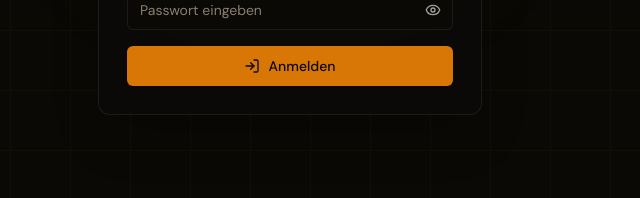
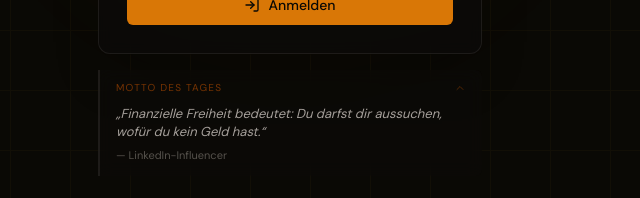
Before and after one commit to JensFZ/expense-tracker, a Next.js app: page /login in a window 1280 px wide. Shown: the part 510-708 px from the top of the page, without its empty margins (350-990 px from the left). Built offline with nearby package versions, Linux system fonts and the light colour scheme; no server answers; the database is empty.

Commit message:
motd umbau

```diff
--- a/app/login/page.tsx
+++ b/app/login/page.tsx
@@ -5,7 +5,9 @@ import { useRouter } from "next/navigation";
 import { Input } from "@/components/ui/input";
 import { Label } from "@/components/ui/label";
 import { Button } from "@/components/ui/button";
-import { Eye, EyeOff, LogIn, ShieldCheck } from "lucide-react";
+import { ChevronDown, Eye, EyeOff, LogIn, ShieldCheck } from "lucide-react";
+import { cn } from "@/lib/utils";
+import { getDailyMotto } from "@/lib/motd";
 import { SetupDialog } from "@/components/users/setup-dialog";
 
 export default function LoginPage() {
@@ -16,6 +18,8 @@ export default function LoginPage() {
   const [showPw, setShowPw] = useState(false);
   const [error, setError] = useState<string | null>(null);
   const [loading, setLoading] = useState(false);
+  const [mottoOpen, setMottoOpen] = useState(true);
+  const motto = getDailyMotto();
 
   // 2FA step
   const [pendingToken, setPendingToken] = useState<string | null>(null);
@@ -217,6 +221,24 @@ export default function LoginPage() {
             </>
           )}
         </div>
+
+        {/* Motto des Tages */}
+        <div className="mt-4 border-l-2 border-amber-700/30 rounded-r-md bg-stone-950/50 backdrop-blur-sm overflow-hidden">
+          <button
+            type="button"
+            onClick={() => setMottoOpen((o) => !o)}
+            className="w-full flex items-center justify-between px-4 py-2.5 text-left"
+          >
+            <p className="text-[10px] uppercase tracking-[0.12em] text-amber-700/60">Motto des Tages</p>
+            <ChevronDown className={cn("w-3 h-3 text-amber-700/40 transition-transform duration-200", mottoOpen && "rotate-180")} />
+          </button>
+          {mottoOpen && (
+            <div className="px-4 pb-3">
+              <p className="text-stone-400 text-[13px] leading-snug italic">&bdquo;{motto.text}&ldquo;</p>
+              <p className="text-stone-600 text-[11px] mt-1.5">— {motto.author}</p>
+            </div>
+          )}
+        </div>
       </div>
     </div>
   );
--- a/components/dashboard/dashboard-client.tsx
+++ b/components/dashboard/dashboard-client.tsx
@@ -6,6 +6,7 @@ import { Category } from "@/lib/categories";
 import { AccountWithBalance } from "@/lib/db";
 import { cn } from "@/lib/utils";
 import { ChevronDown, ChevronLeft, ChevronRight } from "lucide-react";
+import { getDailyMotto }      from "@/lib/motd";
 import { StatsCards }         from "@/components/dashboard/stats-cards";
 import { CategoryPieChart }   from "@/components/dashboard/category-pie-chart";
 import { MonthlyBarChart }    from "@/components/dashboard/monthly-bar-chart";
@@ -45,44 +46,6 @@ function stepMonth(current: string, delta: number): string {
   return `${d.getFullYear()}-${String(d.getMonth() + 1).padStart(2, "0")}`;
 }
 
-const MOTTOS = [
-  { text: "Geld ist nicht alles – aber ohne Geld ist alles nichts.", author: "Schopenhauer (vermutlich pleite)" },
-  { text: "Spare in der Zeit, dann hast du in der Not... immer noch zu wenig.", author: "Volksweisheit, realistisch" },
-  { text: "Wer den Cent nicht ehrt, ist des Euro nicht wert – und kauft trotzdem Avocado-Toast.", author: "Anonymus, gebrochen" },
-  { text: "Ein Budget ist ein Plan dafür, wie du Geld ausgibst, das du noch nicht hast.", author: "Jeder Buchhalter je" },
-  { text: "Die beste Geldanlage ist die, von der du deiner Partnerin nichts erzählen musst.", author: "Weisheit aus der Praxis" },
-  { text: "Reichtum ist relativ. Relativ unerreichbar.", author: "Economist, anonym" },
-  { text: "Wer früh spart, hat früher Angst, sein Gespartes auszugeben.", author: "Freud (fast)" },
-  { text: "Online-Shopping ist wie Zauberei: Geld weg, Paket da, Freude kurz.", author: "Gen Z, ernst gemeint" },
-  { text: "Finanzielle Freiheit bedeutet: Du darfst dir aussuchen, wofür du kein Geld hast.", author: "LinkedIn-Influencer" },
-  { text: "Investiere in dich selbst! Hat Starbucks auch gesagt.", author: "Unbekannt, Kaffee in der Hand" },
-  { text: "Heute gespart ist morgen... immer noch zu wenig für die Rente.", author: "Deutsche Rentenversicherung" },
-  { text: "Der Unterschied zwischen Armut und Sparsamkeit ist das Selfie dabei.", author: "Instagram, 2019" },
-  { text: "Wer nichts ausgibt, hat auch nichts erlebt – außer einem prallen Konto.", author: "Dilemma, ungelöst" },
-  { text: "April, April – der macht mit deinem Kontostand was er will.", author: "Monat April" },
-  { text: "Geld regiert die Welt. Und trotzdem hast du heute Döner gegessen.", author: "Unbekannt, satt" },
-  { text: "Man soll aufhören zu essen, wenn es am besten schmeckt. Beim Geldausgeben auch.", author: "Konfuzius (wahrscheinlich)" },
-  { text: "Luxus ist, wenn man sich nicht fragt, ob man sich etwas leisten kann – und es trotzdem nicht kauft.", author: "Vorsichtiger Sparfuchs" },
-  { text: "Wer den ganzen Tag Ausgaben trackt, ist entweder sehr organisiert oder sehr erschrocken.", author: "Diese App" },
-  { text: "Finanzdisziplin heißt: den zweiten Kaffee wollen, aber nur einen trinken. Meist.", author: "Barista, hoffnungsvoll" },
-  { text: "Träume sind kostenlos. Der Rest leider nicht.", author: "Kasse, piept" },
-  { text: "Haushaltsbuch führen ist wie Tagebuch – nur schmerzhafter.", author: "Jeder hier" },
-  { text: "Geld kann man nicht essen. Aber man kann damit Sushi bestellen.", author: "Pragmatiker" },
-  { text: "Die Steuer ist die eleganteste Form des Trickbetrugss.", author: "Steuerzahler, anonym" },
-  { text: "Wer spart, lebt besser. Wer ausgibt, lebt jetzt.", author: "YOLO-Ökonomie" },
-  { text: "Ein leeres Portemonnaie lehrt am besten, was wirklich wichtig ist: ein volles Portemonnaie.", author: "Lebensschule" },
-  { text: "Ausgaben sind wie Kalorien – man unterschätzt sie immer.", author: "Ernährungsberater, zweckentfremdet" },
-  { text: "Subscriptions kündigen: Die Aufgabe, die jedes Jahresende überlebt.", author: "To-Do-Liste, 3. Jahr" },
-  { text: "Niemand hat Geld – alle tun nur so.", author: "Volkswirtschaft für Anfänger" },
-  { text: "Wer aufhört zu sparen, fängt an zu genießen. Oder zu bereuen.", author: "Unentschieden" },
-  { text: "Dein Konto ist kein Wunschzettel-Validator.", author: "Kontostand, direkt" },
-];
-
-function getDailyMotto() {
-  const now = new Date();
-  const dayOfYear = Math.floor((now.getTime() - new Date(now.getFullYear(), 0, 0).getTime()) / 86_400_000);
-  return MOTTOS[dayOfYear % MOTTOS.length];
-}
 
 function formatMonthHeading(ym: string): { monthName: string; year: number } {
   const [year, month] = ym.split("-").map(Number);
--- /dev/null
+++ b/lib/motd.ts
@@ -0,0 +1,40 @@
+export const MOTTOS = [
+  { text: "Geld ist nicht alles – aber ohne Geld ist alles nichts.", author: "Schopenhauer (vermutlich pleite)" },
+  { text: "Spare in der Zeit, dann hast du in der Not... immer noch zu wenig.", author: "Volksweisheit, realistisch" },
+  { text: "Wer den Cent nicht ehrt, ist des Euro nicht wert – und kauft trotzdem Avocado-Toast.", author: "Anonymus, gebrochen" },
+  { text: "Ein Budget ist ein Plan dafür, wie du Geld ausgibst, das du noch nicht hast.", author: "Jeder Buchhalter je" },
+  { text: "Die beste Geldanlage ist die, von der du deiner Partnerin nichts erzählen musst.", author: "Weisheit aus der Praxis" },
+  { text: "Reichtum ist relativ. Relativ unerreichbar.", author: "Economist, anonym" },
+  { text: "Wer früh spart, hat früher Angst, sein Gespartes auszugeben.", author: "Freud (fast)" },
+  { text: "Online-Shopping ist wie Zauberei: Geld weg, Paket da, Freude kurz.", author: "Gen Z, ernst gemeint" },
+  { text: "Finanzielle Freiheit bedeutet: Du darfst dir aussuchen, wofür du kein Geld hast.", author: "LinkedIn-Influencer" },
+  { text: "Investiere in dich selbst! Hat Starbucks auch gesagt.", author: "Unbekannt, Kaffee in der Hand" },
+  { text: "Heute gespart ist morgen... immer noch zu wenig für die Rente.", author: "Deutsche Rentenversicherung" },
+  { text: "Der Unterschied zwischen Armut und Sparsamkeit ist das Selfie dabei.", author: "Instagram, 2019" },
+  { text: "Wer nichts ausgibt, hat auch nichts erlebt – außer einem prallen Konto.", author: "Dilemma, ungelöst" },
+  { text: "April, April – der macht mit deinem Kontostand was er will.", author: "Monat April" },
+  { text: "Geld regiert die Welt. Und trotzdem hast du heute Döner gegessen.", author: "Unbekannt, satt" },
+  { text: "Man soll aufhören zu essen, wenn es am besten schmeckt. Beim Geldausgeben auch.", author: "Konfuzius (wahrscheinlich)" },
+  { text: "Luxus ist, wenn man sich nicht fragt, ob man sich etwas leisten kann – und es trotzdem nicht kauft.", author: "Vorsichtiger Sparfuchs" },
+  { text: "Wer den ganzen Tag Ausgaben trackt, ist entweder sehr organisiert oder sehr erschrocken.", author: "Diese App" },
+  { text: "Finanzdisziplin heißt: den zweiten Kaffee wollen, aber nur einen trinken. Meist.", author: "Barista, hoffnungsvoll" },
+  { text: "Träume sind kostenlos. Der Rest leider nicht.", author: "Kasse, piept" },
+  { text: "Haushaltsbuch führen ist wie Tagebuch – nur schmerzhafter.", author: "Jeder hier" },
+  { text: "Geld kann man nicht essen. Aber man kann damit Sushi bestellen.", author: "Pragmatiker" },
+  { text: "Die Steuer ist die eleganteste Form des Trickbetrugss.", author: "Steuerzahler, anonym" },
+  { text: "Wer spart, lebt besser. Wer ausgibt, lebt jetzt.", author: "YOLO-Ökonomie" },
+  { text: "Ein leeres Portemonnaie lehrt am besten, was wirklich wichtig ist: ein volles Portemonnaie.", author: "Lebensschule" },
+  { text: "Ausgaben sind wie Kalorien – man unterschätzt sie immer.", author: "Ernährungsberater, zweckentfremdet" },
+  { text: "Subscriptions kündigen: Die Aufgabe, die jedes Jahresende überlebt.", author: "To-Do-Liste, 3. Jahr" },
+  { text: "Niemand hat Geld – alle tun nur so.", author: "Volkswirtschaft für Anfänger" },
+  { text: "Wer aufhört zu sparen, fängt an zu genießen. Oder zu bereuen.", author: "Unentschieden" },
+  { text: "Dein Konto ist kein Wunschzettel-Validator.", author: "Kontostand, direkt" },
+];
+
+export function getDailyMotto() {
+  const now = new Date();
+  const dayOfYear = Math.floor(
+    (now.getTime() - new Date(now.getFullYear(), 0, 0).getTime()) / 86_400_000
+  );
+  return MOTTOS[dayOfYear % MOTTOS.length];
+}
```
